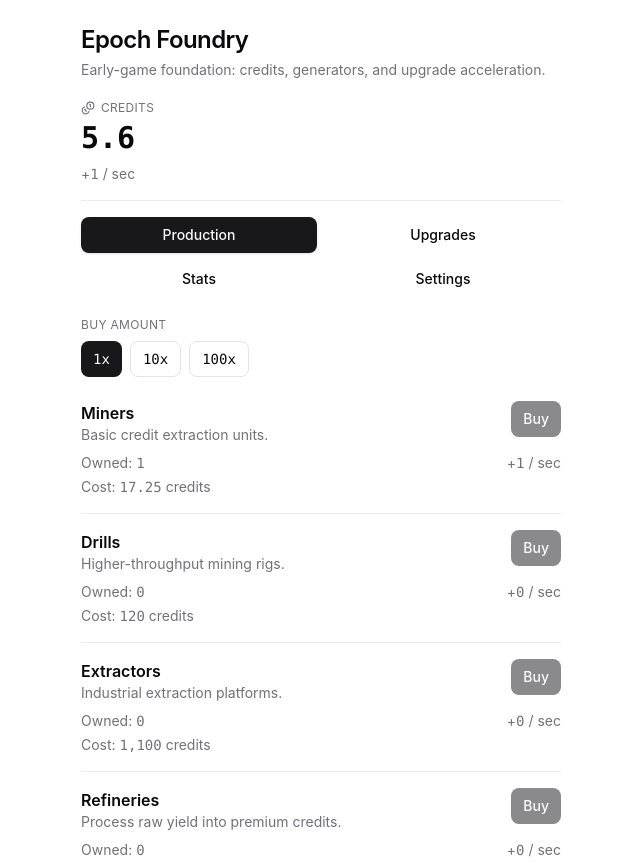
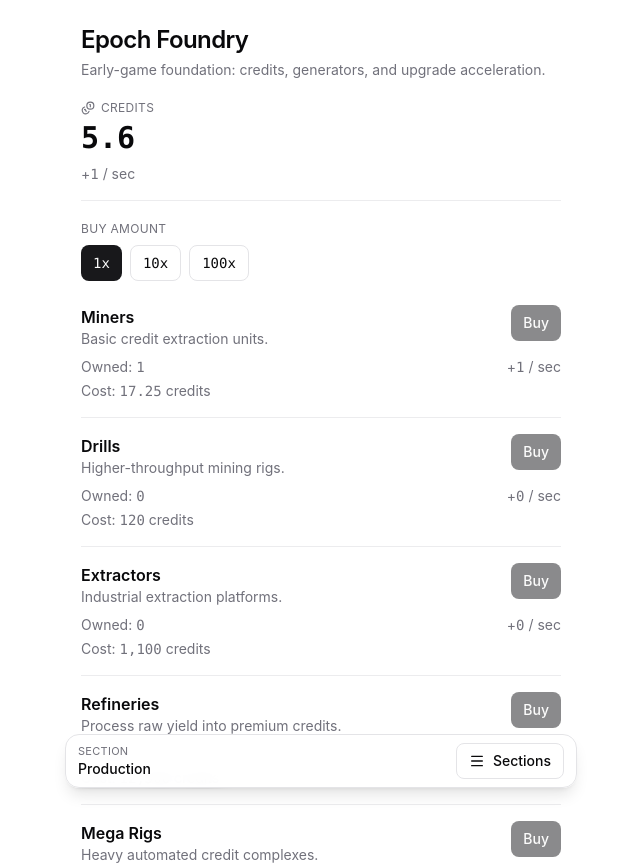
Before and after one commit to MattGibney/Epoch-Foundry, a React (Vite) app: page / in a window 1280 px wide. Shown: the top 865 px of the page, without its empty margins (319-959 px from the left). Built offline with nearby package versions, Linux system fonts and the light colour scheme.

Commit message:
Replace navigation with bottom sheet

```diff
--- a/src/App.tsx
+++ b/src/App.tsx
@@ -1,6 +1,6 @@
 import { useCallback, useEffect, useMemo, useRef, useState } from 'react'
 import Decimal from 'decimal.js'
-import { Coins } from 'lucide-react'
+import { Coins, MenuIcon } from 'lucide-react'
 
 import {
   AlertDialog,
@@ -14,6 +14,14 @@
   AlertDialogTrigger,
 } from '@/components/ui/alert-dialog'
 import { Button } from '@/components/ui/button'
+import {
+  Sheet,
+  SheetContent,
+  SheetDescription,
+  SheetHeader,
+  SheetTitle,
+  SheetTrigger,
+} from '@/components/ui/sheet'
 import { Switch } from '@/components/ui/switch'
 import { clearGameSave, loadGameState, saveGameState } from '@/lib/game-save'
 import {
@@ -67,6 +75,7 @@
 function App() {
   const [game, setGame] = useState<GameState>(() => loadGameState())
   const [activeTab, setActiveTab] = useState<TabKey>('production')
+  const [isSectionsOpen, setIsSectionsOpen] = useState(false)
   const [nowMs, setNowMs] = useState<number>(() => Date.now())
   const [lastSavedAt, setLastSavedAt] = useState<number | null>(null)
   const [showFloatingSummary, setShowFloatingSummary] = useState(false)
@@ -204,6 +213,7 @@
 
   const creditsPerSecond = useMemo(() => getTotalProductionPerSecond(game), [game])
   const runDuration = Math.max(0, Math.floor((nowMs - game.stats.startedAtMs) / 1_000))
+  const activeTabLabel = TABS.find((tab) => tab.key === activeTab)?.label ?? 'Section'
 
   const renderProductionTab = () => (
     <div className="space-y-6">
@@ -446,7 +456,10 @@
   )
 
   return (
-    <main className="mx-auto min-h-screen w-full max-w-lg px-4 pb-8 pt-6">
+    <main
+      className="mx-auto min-h-screen w-full max-w-lg px-4 pt-6"
+      style={{ paddingBottom: 'calc(env(safe-area-inset-bottom) + 7rem)' }}
+    >
       <div
         className={cn(
           'pointer-events-none fixed inset-x-0 z-40 transition-all duration-200',
@@ -497,19 +510,6 @@
         </article>
       </section>
 
-      <nav className="mt-4 grid grid-cols-2 gap-2">
-        {TABS.map((tab) => (
-          <Button
-            key={tab.key}
-            variant={activeTab === tab.key ? 'default' : 'ghost'}
-            className={cn('h-9', activeTab === tab.key && 'shadow-sm')}
-            onClick={() => setActiveTab(tab.key)}
-          >
-            {tab.label}
-          </Button>
-        ))}
-      </nav>
-
       <section className="mt-5">
         {activeTab === 'production' && renderProductionTab()}
         {activeTab === 'upgrades' && renderUpgradesTab()}
@@ -517,7 +517,7 @@
         {activeTab === 'settings' && renderSettingsTab()}
       </section>
 
-      <footer className="mt-8 pb-2 text-xs text-muted-foreground">
+      <footer className="mt-8 text-xs text-muted-foreground">
         Autosaves every <span className="font-mono tabular-nums">10</span>s and on exit
         {lastSavedAt && (
           <>
@@ -529,6 +529,59 @@
           </>
         )}
       </footer>
+
+      <div
+        className="fixed inset-x-0 bottom-0 z-40"
+        style={{
+          paddingLeft: 'calc(env(safe-area-inset-left) + 1rem)',
+          paddingRight: 'calc(env(safe-area-inset-right) + 1rem)',
+          paddingBottom: 'calc(env(safe-area-inset-bottom) + 0.75rem)',
+        }}
+      >
+        <div className="mx-auto w-full max-w-lg">
+          <div className="rounded-xl border border-border bg-background/95 px-3 py-2 shadow-lg backdrop-blur">
+            <div className="flex items-center justify-between gap-3">
+              <div>
+                <p className="text-[11px] uppercase tracking-wide text-muted-foreground">
+                  Section
+                </p>
+                <p className="text-sm font-medium">{activeTabLabel}</p>
+              </div>
+              <Sheet open={isSectionsOpen} onOpenChange={setIsSectionsOpen}>
+                <SheetTrigger asChild>
+                  <Button size="sm" variant="outline" className="gap-2">
+                    <MenuIcon className="size-4" />
+                    Sections
+                  </Button>
+                </SheetTrigger>
+                <SheetContent side="bottom" className="max-h-[80vh] rounded-t-xl px-0 pb-6">
+                  <SheetHeader className="px-4 pb-1">
+                    <SheetTitle>Sections</SheetTitle>
+                    <SheetDescription>
+                      Navigate between game screens.
+                    </SheetDescription>
+                  </SheetHeader>
+                  <div className="mt-2 space-y-1 px-4">
+                    {TABS.map((tab) => (
+                      <Button
+                        key={tab.key}
+                        variant={activeTab === tab.key ? 'default' : 'ghost'}
+                        className="h-10 w-full justify-start"
+                        onClick={() => {
+                          setActiveTab(tab.key)
+                          setIsSectionsOpen(false)
+                        }}
+                      >
+                        {tab.label}
+                      </Button>
+                    ))}
+                  </div>
+                </SheetContent>
+              </Sheet>
+            </div>
+          </div>
+        </div>
+      </div>
     </main>
   )
 }
--- /dev/null
+++ b/src/components/ui/sheet.tsx
@@ -0,0 +1,137 @@
+import * as React from 'react'
+import { XIcon } from 'lucide-react'
+import { Dialog as SheetPrimitive } from 'radix-ui'
+
+import { cn } from '@/lib/utils'
+
+function Sheet({ ...props }: React.ComponentProps<typeof SheetPrimitive.Root>) {
+  return <SheetPrimitive.Root data-slot="sheet" {...props} />
+}
+
+function SheetTrigger({
+  ...props
+}: React.ComponentProps<typeof SheetPrimitive.Trigger>) {
+  return <SheetPrimitive.Trigger data-slot="sheet-trigger" {...props} />
+}
+
+function SheetClose({ ...props }: React.ComponentProps<typeof SheetPrimitive.Close>) {
+  return <SheetPrimitive.Close data-slot="sheet-close" {...props} />
+}
+
+function SheetPortal({ ...props }: React.ComponentProps<typeof SheetPrimitive.Portal>) {
+  return <SheetPrimitive.Portal data-slot="sheet-portal" {...props} />
+}
+
+function SheetOverlay({
+  className,
+  ...props
+}: React.ComponentProps<typeof SheetPrimitive.Overlay>) {
+  return (
+    <SheetPrimitive.Overlay
+      data-slot="sheet-overlay"
+      className={cn(
+        'fixed inset-0 z-50 bg-black/50 data-[state=closed]:animate-out data-[state=closed]:fade-out-0 data-[state=open]:animate-in data-[state=open]:fade-in-0',
+        className,
+      )}
+      {...props}
+    />
+  )
+}
+
+function SheetContent({
+  className,
+  children,
+  side = 'right',
+  showCloseButton = true,
+  ...props
+}: React.ComponentProps<typeof SheetPrimitive.Content> & {
+  side?: 'top' | 'right' | 'bottom' | 'left'
+  showCloseButton?: boolean
+}) {
+  return (
+    <SheetPortal>
+      <SheetOverlay />
+      <SheetPrimitive.Content
+        data-slot="sheet-content"
+        className={cn(
+          'fixed z-50 flex flex-col gap-4 bg-background shadow-lg transition ease-in-out data-[state=closed]:animate-out data-[state=closed]:duration-300 data-[state=open]:animate-in data-[state=open]:duration-500',
+          side === 'right' &&
+            'inset-y-0 right-0 h-full w-3/4 border-l data-[state=closed]:slide-out-to-right data-[state=open]:slide-in-from-right sm:max-w-sm',
+          side === 'left' &&
+            'inset-y-0 left-0 h-full w-3/4 border-r data-[state=closed]:slide-out-to-left data-[state=open]:slide-in-from-left sm:max-w-sm',
+          side === 'top' &&
+            'inset-x-0 top-0 h-auto border-b data-[state=closed]:slide-out-to-top data-[state=open]:slide-in-from-top',
+          side === 'bottom' &&
+            'inset-x-0 bottom-0 h-auto border-t data-[state=closed]:slide-out-to-bottom data-[state=open]:slide-in-from-bottom',
+          className,
+        )}
+        {...props}
+      >
+        {children}
+        {showCloseButton && (
+          <SheetPrimitive.Close className="absolute right-4 top-4 rounded-xs opacity-70 ring-offset-background transition-opacity hover:opacity-100 focus:outline-none focus:ring-2 focus:ring-ring focus:ring-offset-2 disabled:pointer-events-none data-[state=open]:bg-secondary">
+            <XIcon className="size-4" />
+            <span className="sr-only">Close</span>
+          </SheetPrimitive.Close>
+        )}
+      </SheetPrimitive.Content>
+    </SheetPortal>
+  )
+}
+
+function SheetHeader({ className, ...props }: React.ComponentProps<'div'>) {
+  return (
+    <div
+      data-slot="sheet-header"
+      className={cn('flex flex-col gap-1.5 p-4', className)}
+      {...props}
+    />
+  )
+}
+
+function SheetFooter({ className, ...props }: React.ComponentProps<'div'>) {
+  return (
+    <div
+      data-slot="sheet-footer"
+      className={cn('mt-auto flex flex-col gap-2 p-4', className)}
+      {...props}
+    />
+  )
+}
+
+function SheetTitle({
+  className,
+  ...props
+}: React.ComponentProps<typeof SheetPrimitive.Title>) {
+  return (
+    <SheetPrimitive.Title
+      data-slot="sheet-title"
+      className={cn('font-semibold text-foreground', className)}
+      {...props}
+    />
+  )
+}
+
+function SheetDescription({
+  className,
+  ...props
+}: React.ComponentProps<typeof SheetPrimitive.Description>) {
+  return (
+    <SheetPrimitive.Description
+      data-slot="sheet-description"
+      className={cn('text-sm text-muted-foreground', className)}
+      {...props}
+    />
+  )
+}
+
+export {
+  Sheet,
+  SheetTrigger,
+  SheetClose,
+  SheetContent,
+  SheetHeader,
+  SheetFooter,
+  SheetTitle,
+  SheetDescription,
+}
```
Also changed, not shown: 1 other file (tests, documents, lock files or other folders).
